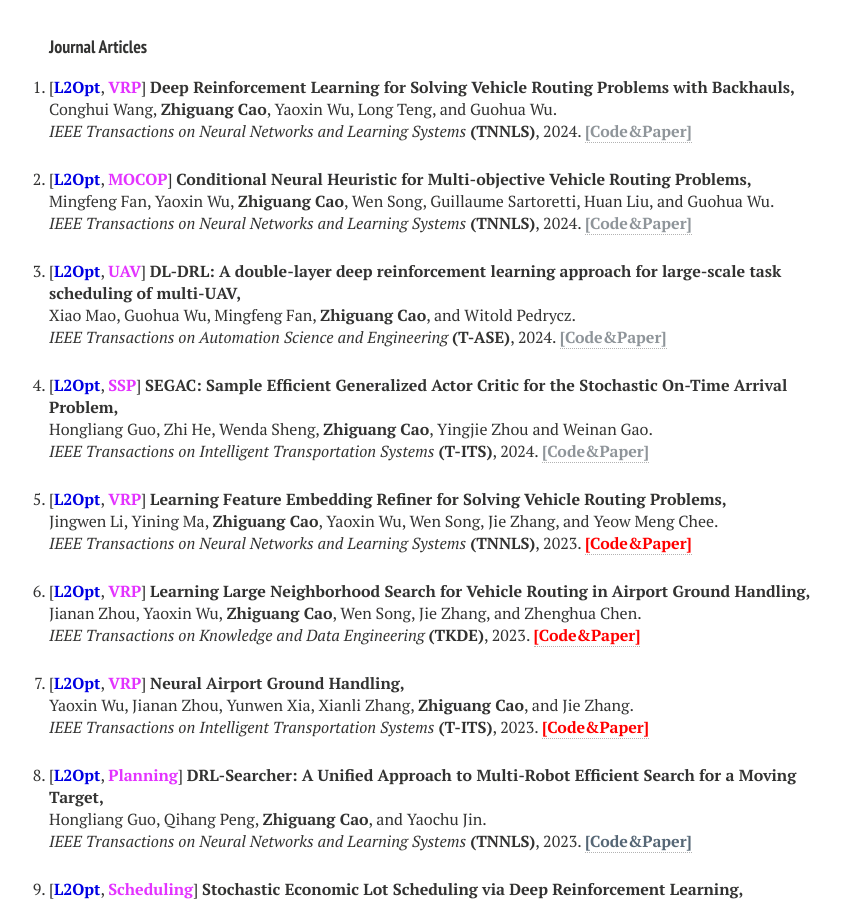
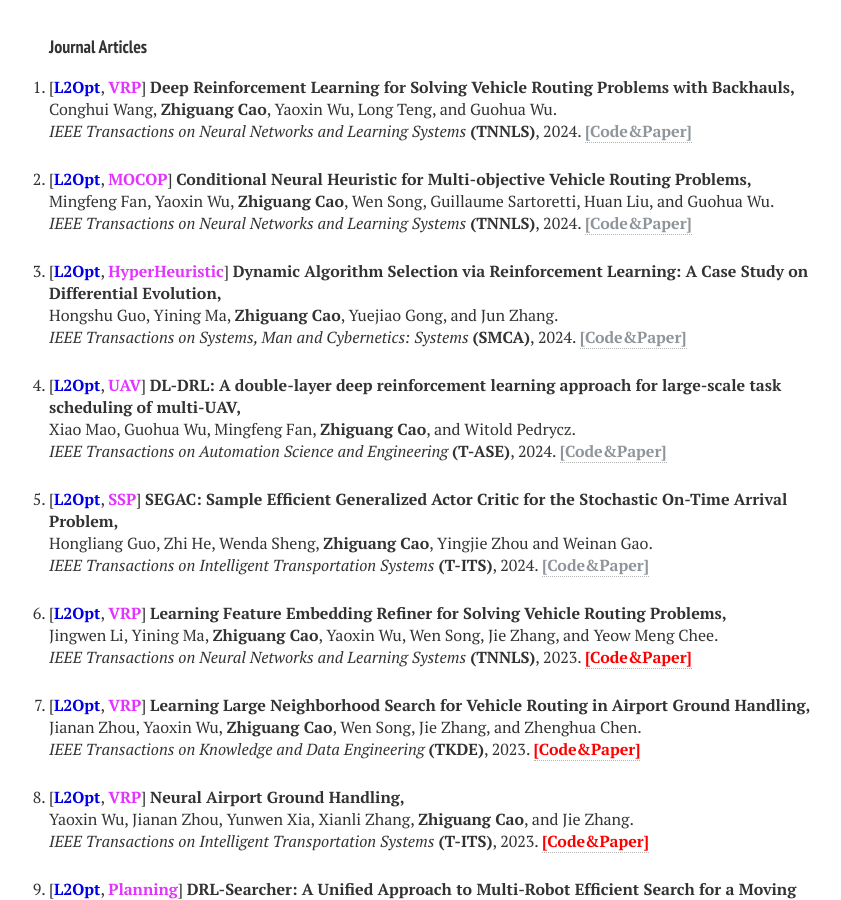
Before and after one commit to zhiguangcaosg/zhiguangcaosg.github.io, a Jekyll site: the page built from publications.md, in a window 1280 px wide and 900 px high, scrolled down 2839 px. Shown: the whole window, without its empty margins (271-1112 px from the left). Built offline with Jekyll 4.4.1, drawn with Linux system fonts in a browser that asks for light colours; nearby versions of some CDN libraries.

Commit message:
Update publications.html

```diff
--- a/_layouts/publications.html
+++ b/_layouts/publications.html
@@ -387,6 +387,14 @@ div.bibtex pre { font-size: 75%; overflow: auto;  width: 100%; padding: 0em 0em;
 [<font color="#0000E3"><b>L2Opt</b></font>, <font color="#E333FF"><b>MOCOP</b></font>] <b>Conditional Neural Heuristic for Multi-objective Vehicle Routing Problems,</b>
 <br>Mingfeng Fan, Yaoxin Wu, <b>Zhiguang Cao</b>, Wen Song, Guillaume Sartoretti, Huan Liu, and Guohua Wu.<br>
 <i> IEEE Transactions on Neural Networks and Learning Systems</i> <b>(TNNLS)</b>, 2024. <a href="https://zhiguangcaosg.github.io/publications/"> <font color="#8F959A"><b>[Code&Paper]</b> </font></a>
+</p>
+</li>
+
+<li>
+<p>
+[<font color="#0000E3"><b>L2Opt</b></font>, <font color="#E333FF"><b>HyperHeuristic</b></font>] <b>Dynamic Algorithm Selection via Reinforcement Learning: A Case Study on Differential Evolution,</b>
+<br>Hongshu Guo, Yining Ma, <b>Zhiguang Cao</b>, Yuejiao Gong, and Jun Zhang.<br>
+<i> IEEE Transactions on Systems, Man and Cybernetics: Systems</i> <b>(SMCA)</b>, 2024. <a href="https://zhiguangcaosg.github.io/publications/"> <font color="#8F959A"><b>[Code&Paper]</b> </font></a>
 </p>
 </li>
 
```
